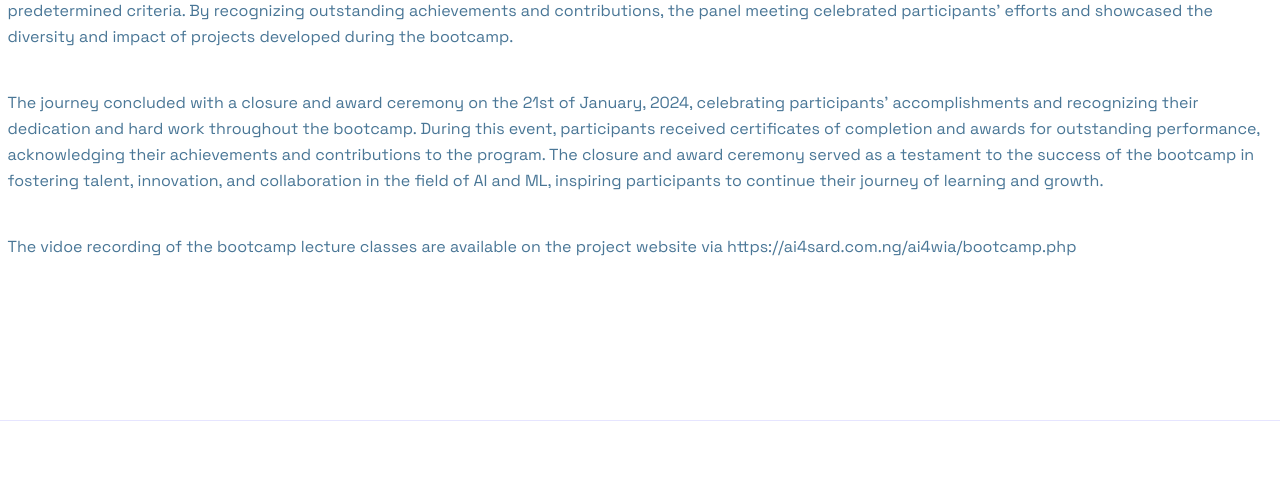
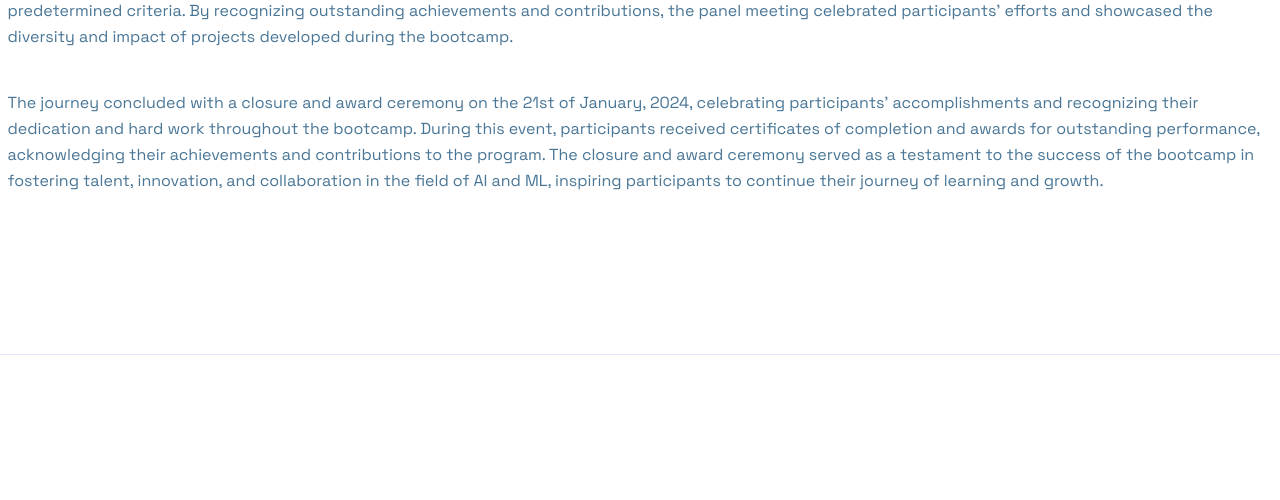
Before and after one commit to Tescodepro/AI4SARD, a PHP site: page /ai4wia/bootcamp-report.php in a window 1280 px wide. Shown: the part 4065-4565 px from the top of the page. Run offline with PHP 8.4, Linux system fonts and the light colour scheme; some libraries are stand-ins or nearby versions.

Commit message:
final update

```diff
--- a/ai4wia/bootcamp-report.php
+++ b/ai4wia/bootcamp-report.php
@@ -229,7 +229,7 @@ include '../config/database.php';
           <p>The virtual presentation of projects to a panel of judges on the 7th and 9th of January, 2023, provided participants with an opportunity to showcase their projects and receive feedback from experts in the field. Through engaging presentations and interactive discussions, participants demonstrated their understanding of project objectives, methodologies, and outcomes, highlighting their achievements and insights gained during the bootcamp.</p>
           <p>The final panel meeting on the 13th of January, 2024, marked the culmination of the evaluation process, where judges deliberated on project submissions and finalized decisions. This meeting provided an opportunity for judges to review project reports, assess presentations, and select the top three projects based on predetermined criteria. By recognizing outstanding achievements and contributions, the panel meeting celebrated participants' efforts and showcased the diversity and impact of projects developed during the bootcamp.</p>
           <p>The journey concluded with a closure and award ceremony on the 21st of January, 2024, celebrating participants' accomplishments and recognizing their dedication and hard work throughout the bootcamp. During this event, participants received certificates of completion and awards for outstanding performance, acknowledging their achievements and contributions to the program. The closure and award ceremony served as a testament to the success of the bootcamp in fostering talent, innovation, and collaboration in the field of AI and ML, inspiring participants to continue their journey of learning and growth.</p>
-          <p>The vidoe recording of the bootcamp lecture classes are available on the project website via <a href="https://ai4sard.com.ng/ai4wia/bootcamp.php"> https://ai4sard.com.ng/ai4wia/bootcamp.php </a></p>
+
         </div>
         <div class="col-lg-3"></div>
       </div>
--- a/ai4wia/index.php
+++ b/ai4wia/index.php
@@ -86,8 +86,8 @@
             <div class="row">
                 <div class="col-lg-12">
                     <div class="about-inner-main-four">
-                        <h2 class="title">
-                            About <br>
+                        <h2 class="title" >
+                            <br>About <br>
                             Artificial Intelligence for Women in Agriculture
                         </h2>
                         <p class="disc">
```
